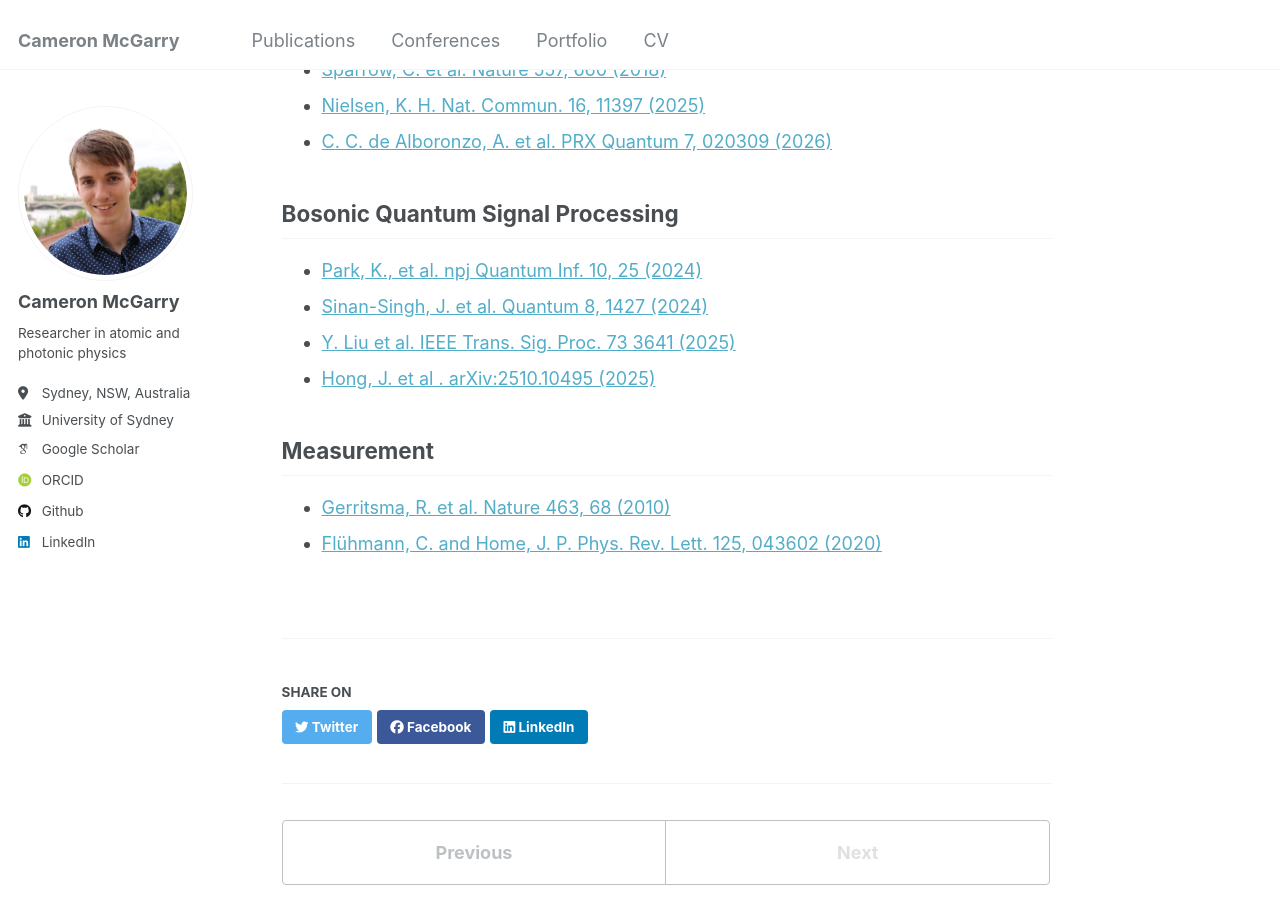
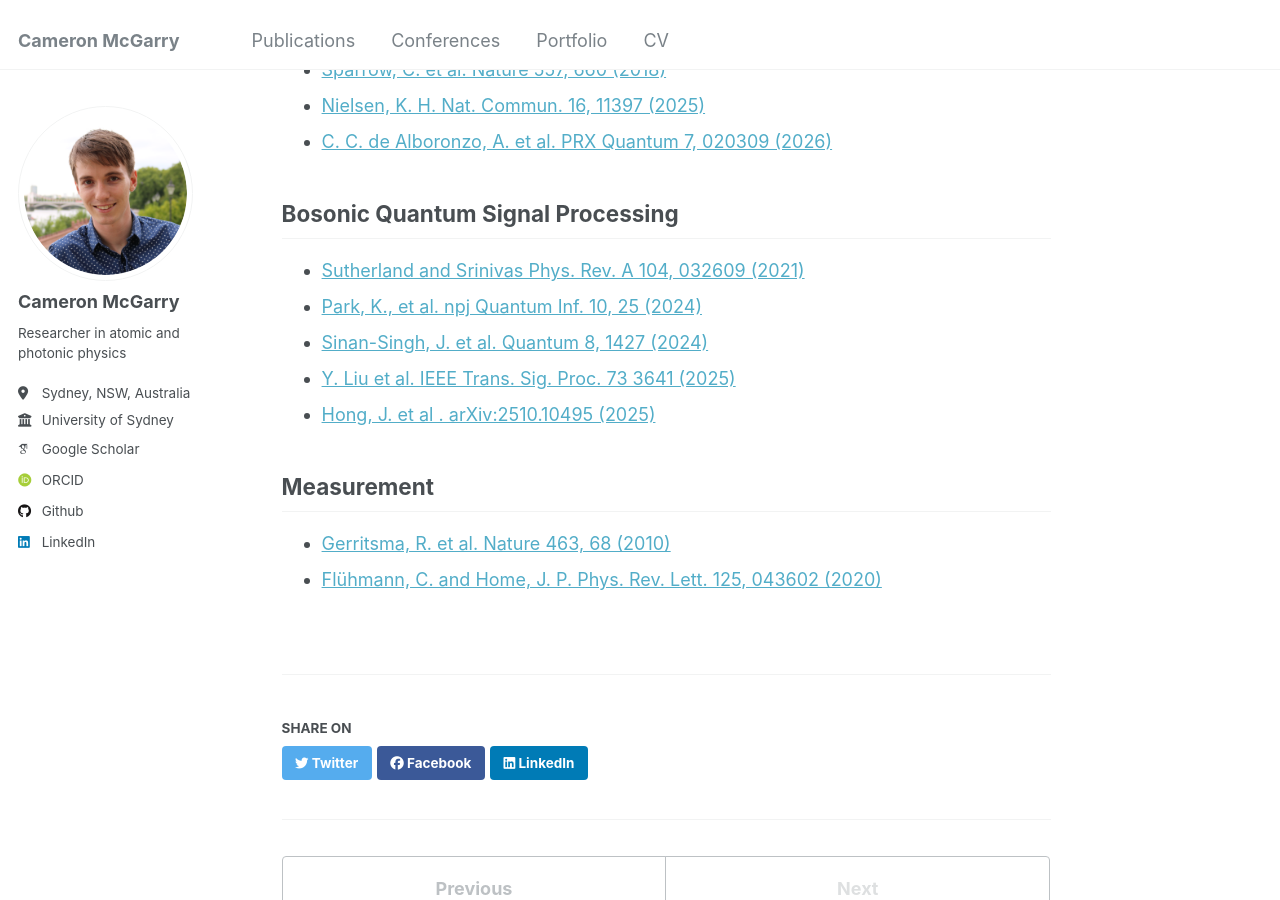
Before and after one commit to mcgarc/mcgarc.github.io, a Jekyll site: the page built from _talks/2026-08-14-qsim.md, in a window 1280 px wide and 900 px high, scrolled down 1169 px. Built offline with Jekyll 4.4.1, drawn with Linux system fonts in a browser that asks for light colours; some web fonts are replaced.

Commit message:
Update QSim cites

```diff
--- a/_talks/2026-08-14-qsim.md
+++ b/_talks/2026-08-14-qsim.md
@@ -42,6 +42,7 @@ location: "UvA, Amsterdam"
 
 ## Bosonic Quantum Signal Processing
 
+- [Sutherland and Srinivas Phys. Rev. A 104, 032609 (2021)](https://doi.org/10.1103/PhysRevA.104.032609)
 - [Park, K., et al. npj Quantum Inf. 10, 25 (2024)](https://doi.org/10.1038/s41534-024-00816-x)
 - [Sinan-Singh, J. et al. Quantum 8, 1427 (2024)](https://doi.org/10.22331/q-2024-07-30-1427)
 - [Y. Liu et al. IEEE Trans. Sig. Proc. 73 3641 (2025)](https://doi.org/10.1109/TSP.2025.3599462)
```
